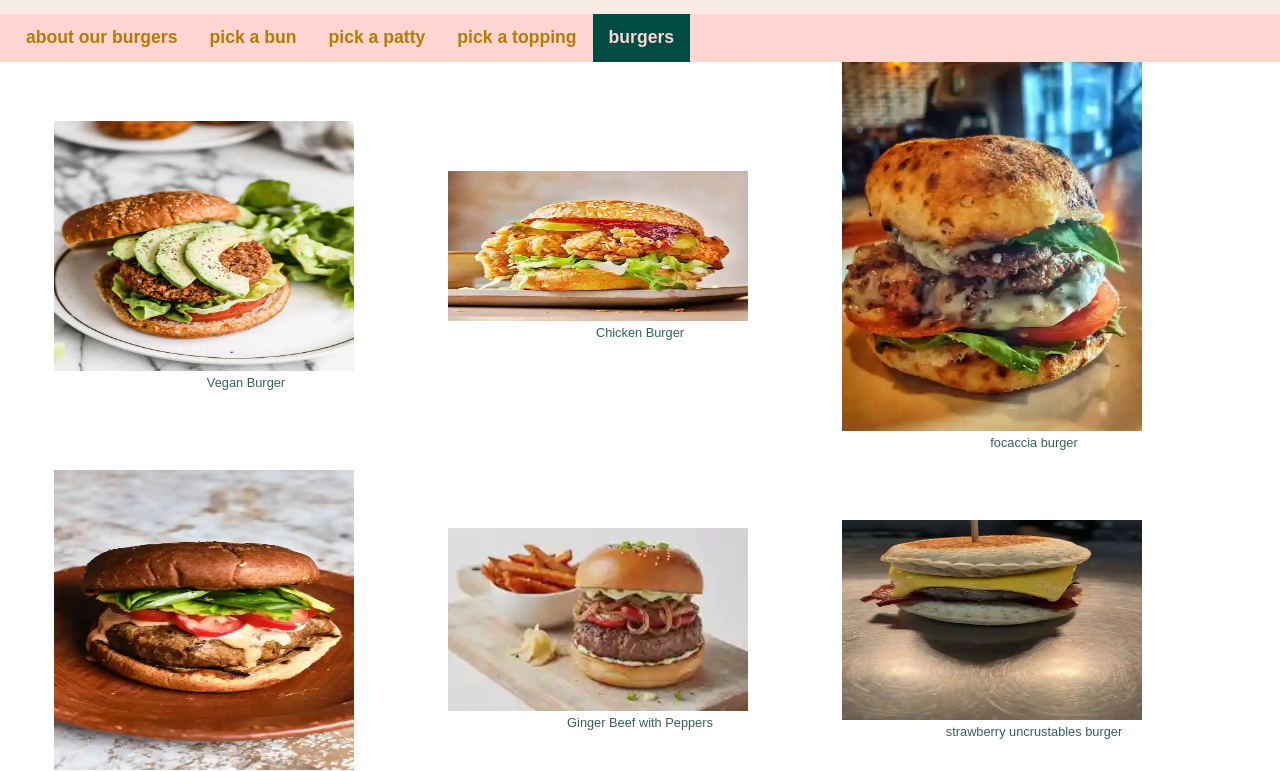
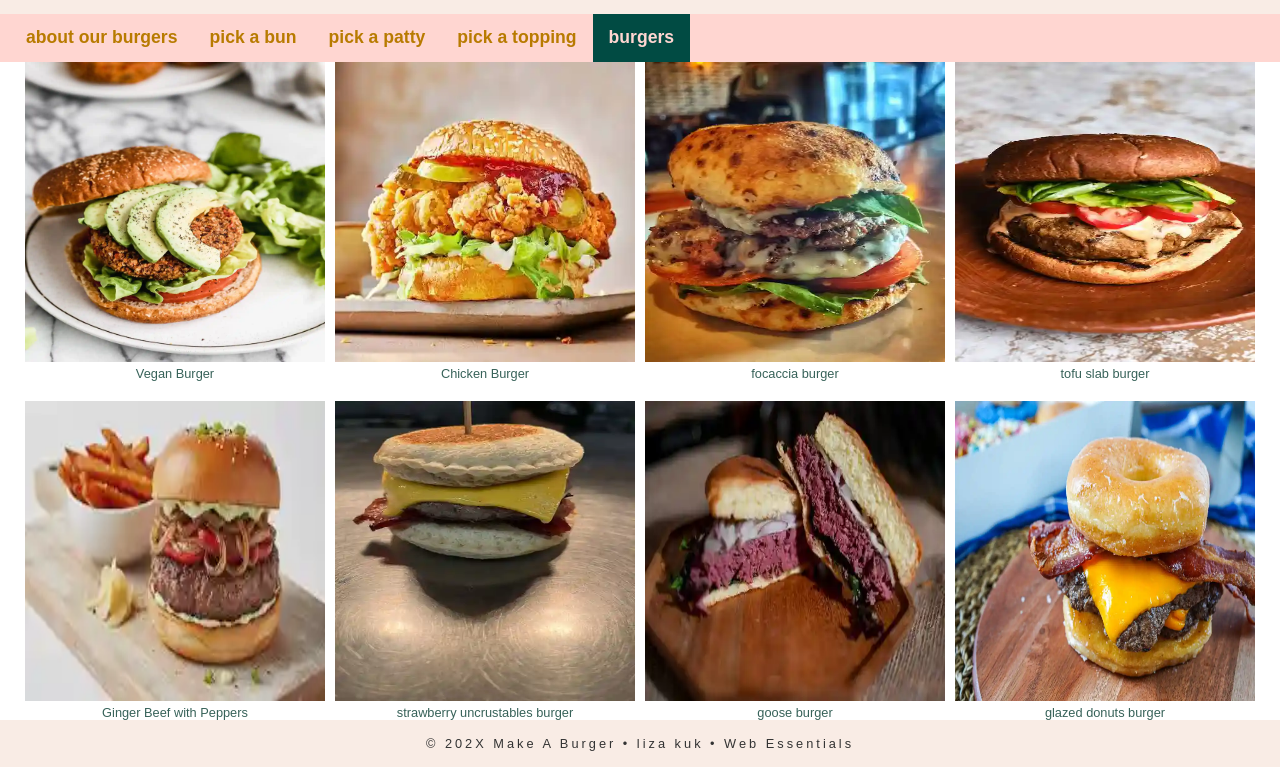
Before and after one commit to lizakuk/dwdd1600, a plain HTML site: page 05images/burgers.html in a window 1280 px wide. Shown: the part 47-818 px from the top of the page. Drawn offline with Linux system fonts and the light colour scheme; a web font is replaced by a local one.

Commit message:
final fix

```diff
--- a/05images/burger.css
+++ b/05images/burger.css
@@ -22,7 +22,6 @@ div.gallery {
 }
 div.gallery figure {
     margin: 0;
-    width: 30%;
 }
 div.gallery figcaption {
     text-align: center;
--- a/05images/burgers.html
+++ b/05images/burgers.html
@@ -30,21 +30,22 @@
             <li class="active"><a href="burgers.html">burgers</a></li>
         </ul>
     </nav>
+    <main>
         <div class="gallery">
 
 
             <figure>
-    <img src="images/veganburger.webp" alt="Vegan Burger" width="300" height="250" loading="lazy">
+    <img src="images/veganburger.webp" alt="Vegan Burger" width="300" height="300" loading="lazy">
     <figcaption>Vegan Burger</figcaption>
 </figure>
 
 <figure>
-    <img src="images/chicken-burger.webp" alt="Chicken Burger" width="300" height="150" loading="lazy">
+    <img src="images/chicken-burger.webp" alt="Chicken Burger" width="300" height="300" loading="lazy">
     <figcaption>Chicken Burger</figcaption>
 </figure>
 
 <figure>
-    <img src="images/focaccia-burger.webp" alt="focaccia burger" width="300" height="369" loading="lazy">
+    <img src="images/focaccia-burger.webp" alt="focaccia burger" width="300" height="300" loading="lazy">
     <figcaption>focaccia burger</figcaption>
 </figure>
 
@@ -54,26 +55,27 @@
 </figure>
 
 <figure>
-    <img src="images/gingerbeefpepperburger.webp" alt="Ginger Beef with Peppers" width="300" height="183" loading="lazy">
+    <img src="images/gingerbeefpepperburger.webp" alt="Ginger Beef with Peppers" width="300" height="300" loading="lazy">
     <figcaption>Ginger Beef with Peppers</figcaption>
 </figure>
 
 <figure>
-    <img src="images/strawberry-crustable-burger.webp" alt="strawberry uncrustables burger" width="300" height="200" loading="lazy">
+    <img src="images/strawberry-crustable-burger.webp" alt="strawberry uncrustables burger" width="300" height="300" loading="lazy">
     <figcaption>strawberry uncrustables burger</figcaption>
 </figure>
 
 <figure>
-    <img src="images/goose-burger.webp" alt="goose burger" width="300" height="200" loading="lazy">
+    <img src="images/goose-burger.webp" alt="goose burger" width="300" height="300" loading="lazy">
     <figcaption>goose burger</figcaption>
 </figure>
 
 <figure>
-    <img src="images/glazed-donut-burger.webp" alt="glazed donuts burger" width="300" height="263" loading="lazy">
+    <img src="images/glazed-donut-burger.webp" alt="glazed donuts burger" width="300" height="300" loading="lazy">
     <figcaption>glazed donuts burger</figcaption>
 </figure>
 
         </div><!-- end of gallery -->
+    </main>
 
 
 
```
Also changed, not shown: 05images/products.html (+1 -1 lines).
